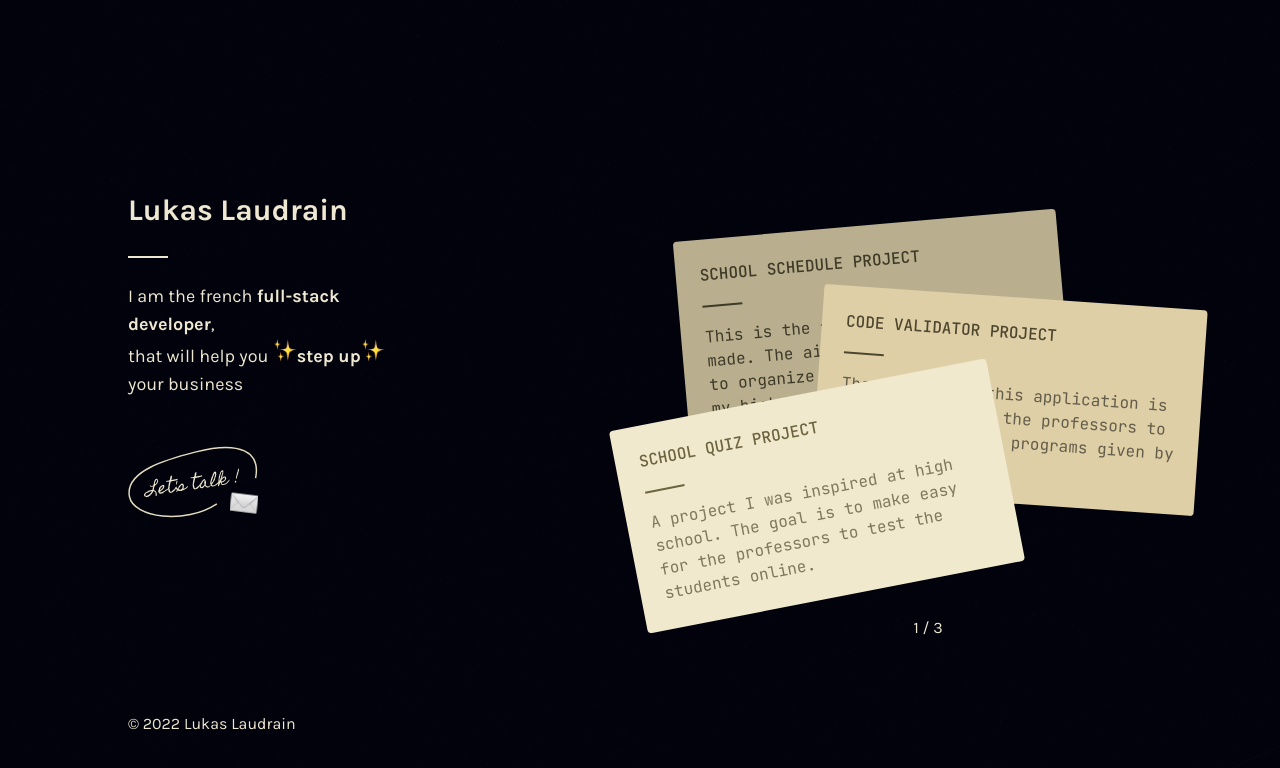
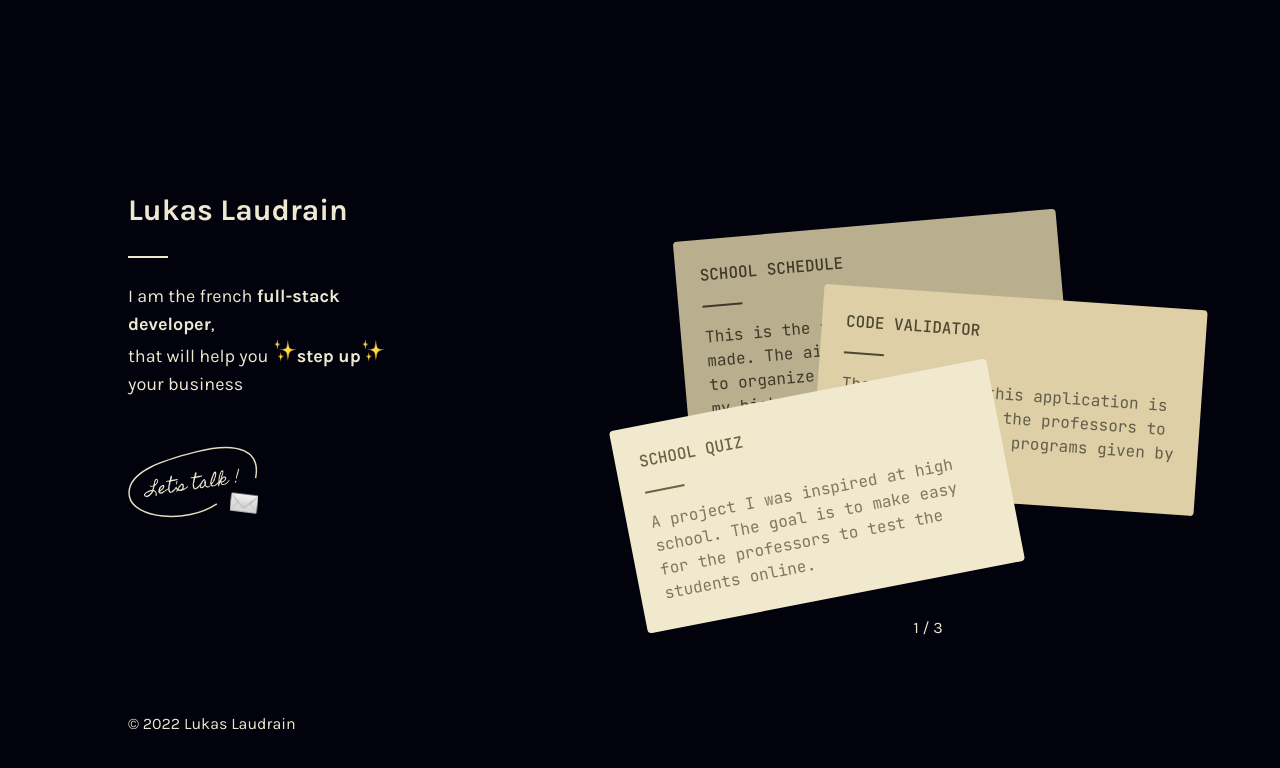
Before and after one commit to ctrl-plus-w/portfolio-v2, a Next.js app: page / in a window 1280 px wide. Shown: the top 768 px of the page. Built offline with nearby package versions, Linux system fonts and the light colour scheme.

Commit message:
⚙️ Modified the CARDS constants

```diff
--- a/src/constants/CARDS.ts
+++ b/src/constants/CARDS.ts
@@ -1,6 +1,6 @@
 export const CARDS: ICard[] = [
   {
-    title: 'SCHOOL QUIZ PROJECT',
+    title: 'SCHOOL QUIZ',
     body: 'A project I was inspired at high school. The goal is to make easy for the professors to test the students online.',
 
     htmlId: 'card1',
@@ -12,7 +12,7 @@ export const CARDS: ICard[] = [
     link: 'https://github.com/ctrl-plus-w/school-quiz-client',
   },
   {
-    title: 'CODE VALIDATOR PROJECT',
+    title: 'CODE VALIDATOR',
     body: 'The purpose of this application is to make easy for the professors to evaluation python programs given by their students.',
 
     htmlId: 'card2',
@@ -24,7 +24,7 @@ export const CARDS: ICard[] = [
     link: 'https://github.com/ctrl-plus-w/code-validator-client',
   },
   {
-    title: 'SCHOOL SCHEDULE PROJECT',
+    title: 'SCHOOL SCHEDULE',
     body: 'This is the first big project I made. The aim of this web app was to organize the online clasrooms of my high school during the lockdown.',
 
     htmlId: 'card3',
```
